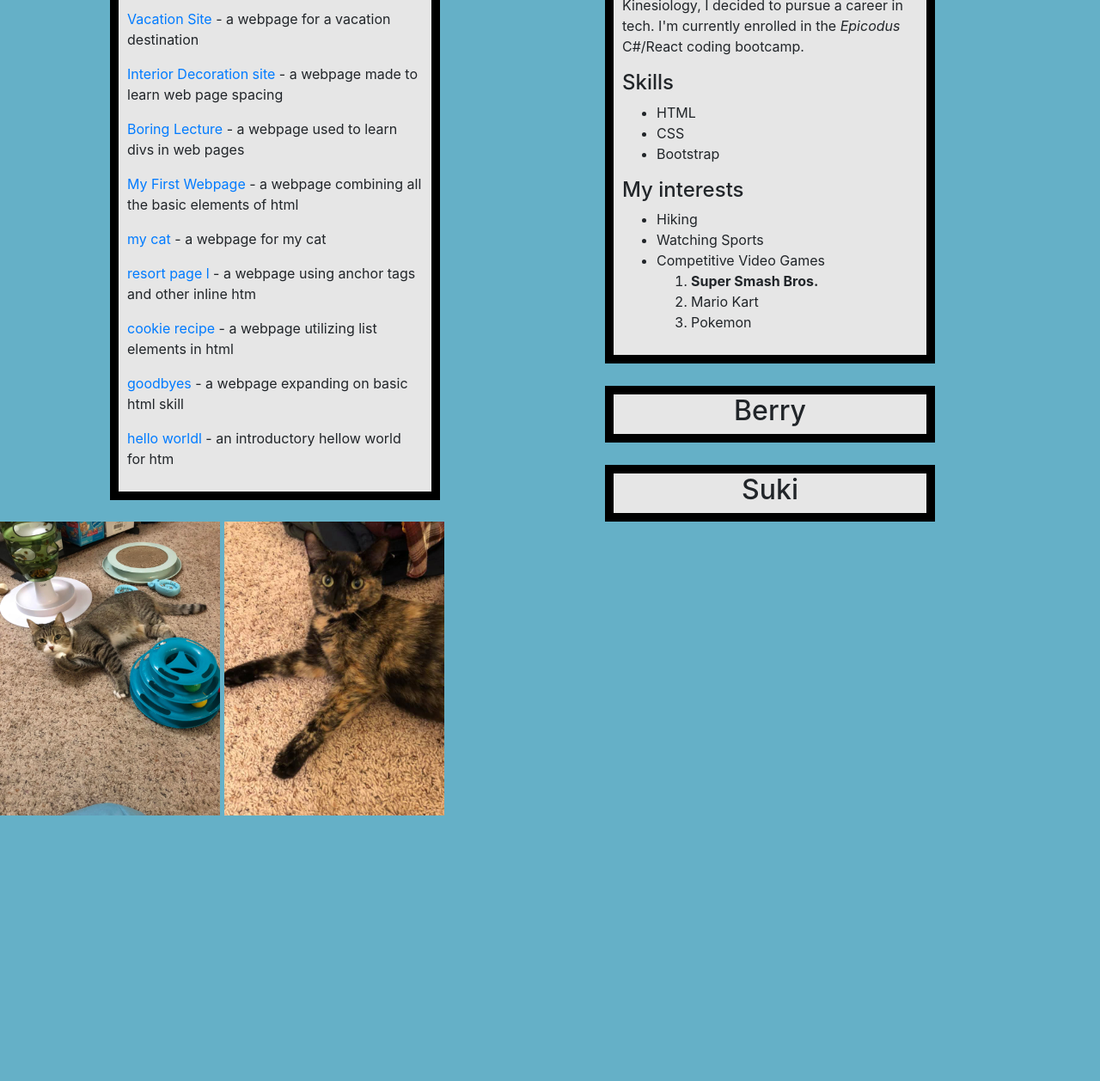
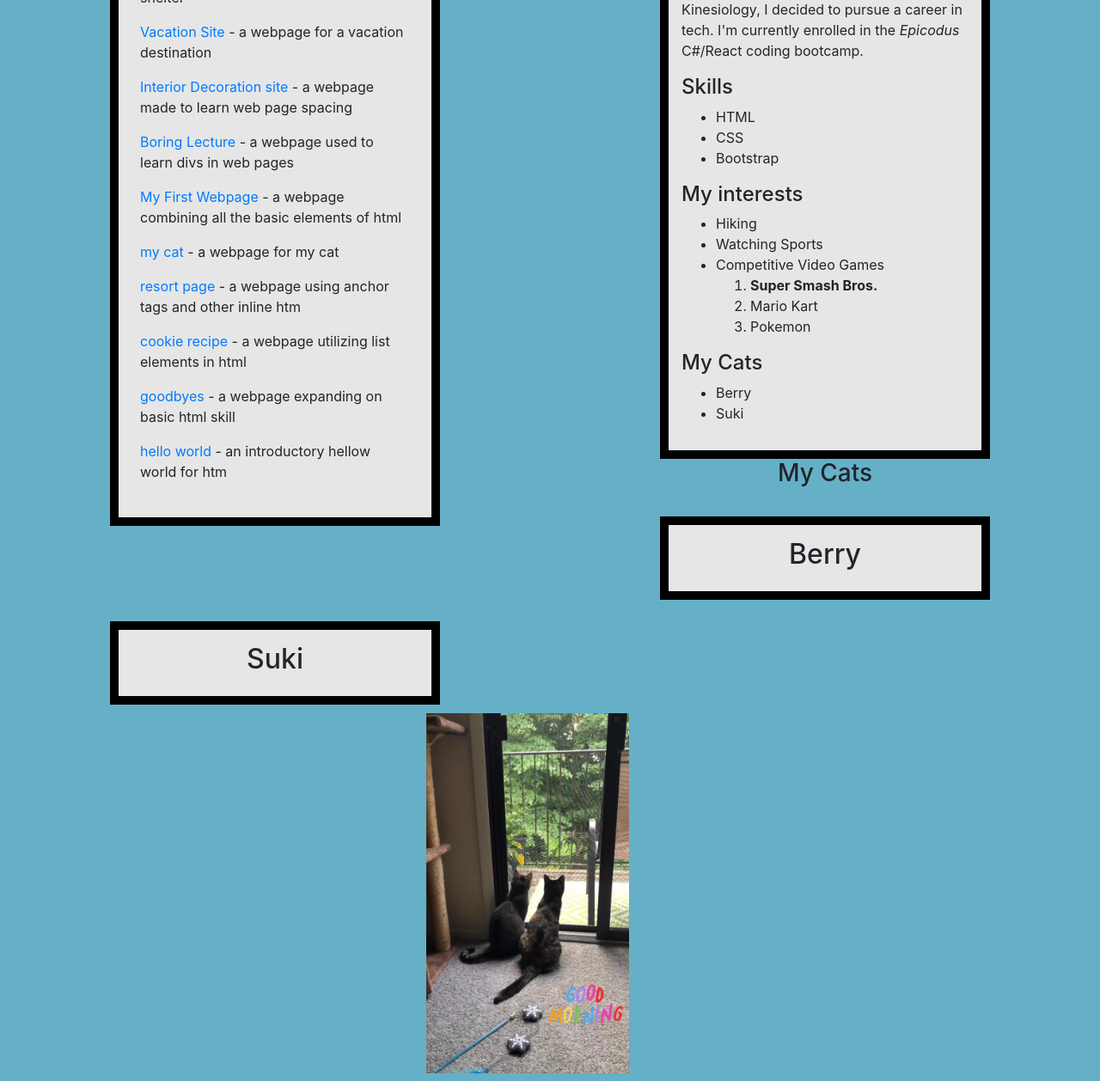
Before and after one commit to josephjacksonw/FirstPortfolio, a plain HTML site: page index.html in a window 1280 px wide. Shown: the part 586-1844 px from the top of the page at 86% size. Before the commit the page ends 1535 px from the top, so only its background shows below. Drawn offline with Linux system fonts and the light colour scheme.

Commit message:
implemented animated image of cats

```diff
--- a/css/styles.css
+++ b/css/styles.css
@@ -6,16 +6,12 @@
   border-width: 10px;
   background-color: rgb(230, 230, 230);
   margin-left: 10%;
-  margin-right: 5%;
+  margin-right: 10%;
+  padding: 15px;
 }
 
 .projects {
   text-align: left;
-  padding: 10px;
-
-}
-
-.abt {
   padding: 10px;
 }
 
@@ -38,12 +34,24 @@ img {
 }
 
 h3 {
+  margin-top: 20%;
   text-align: center;
-  margin-top: 4%;
 }
 
-.row {
-  box-sizing: border-box;
+#cats {
+  margin-left: 38%;
+  padding: 10px;
+  animation-duration: 3s;
+  animation-name: slidein;
+}
+
+@keyframes slidein {
+  from {
+    margin-left: 100%
+  }
+  to {
+    margin-left: 38%;
+  }
 }
 
 body {
--- a/index.html
+++ b/index.html
@@ -34,7 +34,7 @@
         <a href="https://github.com/josephjacksonw/my-cat">my cat</a>  - a webpage for my cat
       </p>
       <P>
-        <a href="https://github.com/josephjacksonw/resort-page">resort page l</a>  - a webpage using anchor tags and other inline htm
+        <a href="https://github.com/josephjacksonw/resort-page">resort page</a>  - a webpage using anchor tags and other inline htm
       </p>
       <P>
         <a href="https://github.com/josephjacksonw/cookie-recipe">cookie recipe</a>  - a webpage utilizing list elements in html
@@ -43,12 +43,11 @@
         <a href="https://github.com/josephjacksonw/goodbye">goodbyes</a>  - a webpage expanding on basic html skill
       </p>
       <P>
-        <a href="https://github.com/josephjacksonw/hello-world">hello worldl</a>   - an introductory hellow world for htm
+        <a href="https://github.com/josephjacksonw/hello-world">hello world</a>   - an introductory hellow world for htm
       </p>
     </div>
   </div>
   <div class="cards">
-    <div class="abt">
     <h2>About Me</h2>
     <p>Several years after graduting from <span class="cmu">Central Michigan University</span> with a degree in Kinesiology, I decided to pursue a career in tech. I'm currently enrolled in the <em>Epicodus</em> C#/React coding bootcamp.
     </p>
@@ -69,16 +68,14 @@
           <li>Pokemon</li>
       </ol>
     </ul>
-    </div>
+    <h4>My Cats</h4>
+    <ul>
+      <li>Berry</li>
+      <li>Suki</li>
+    </ul>
   </div>
 
-  <div class="container">
-    <div class="row">
-      <div class="col-12">
   <h3>My Cats</h3>
-      </div>
-    </div>
-  </div>
   <div class="cards">
     <div class="catheader">
       <h2>Berry</h2>
@@ -92,8 +89,6 @@
   <div class="cats">
 
   </div>
-  <img src="berry.jpg" alt="a photo of berry." id="berry">
-  <img src="suki.jpg" alt="a photo of suki." id ="suki">
-
+  <img src="both cats.jpg" alt="a photo of berry." id="cats">
 </body>
 </html>
```
Also changed, not shown: berry.jpg (deleted), both cats.jpg (added), suki.jpg (deleted). Lines whose indentation alone changed are shown as unchanged.
